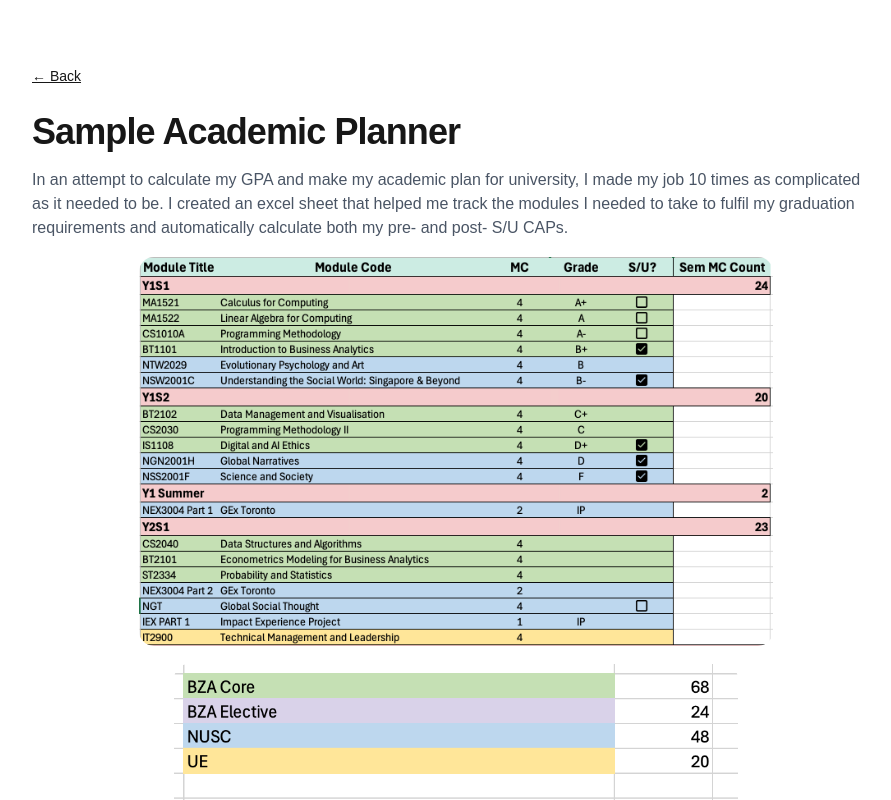
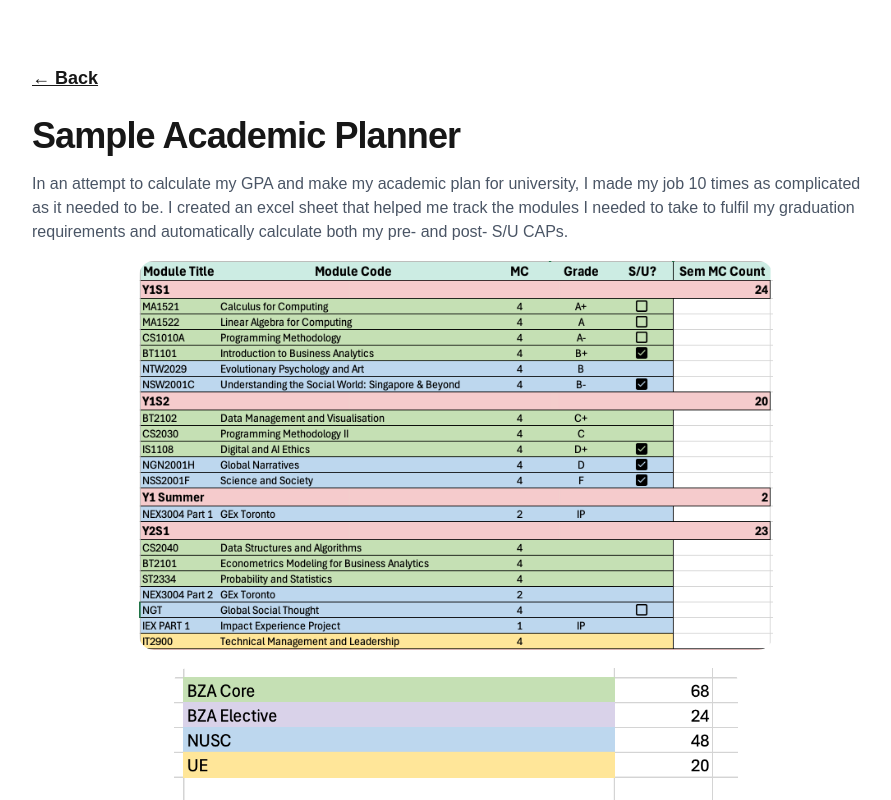
Before and after one commit to harenraj7/Personal-Website, a Next.js app: page /projects/academic-planner in a window 1280 px wide. Shown: the top 800 px of the page, without its empty margins (184-1075 px from the left). Built offline with nearby package versions, Linux system fonts and the light colour scheme.

Commit message:
Update Back link style in AcademicPlannerPage

```diff
--- a/app/projects/academic-planner/page.tsx
+++ b/app/projects/academic-planner/page.tsx
@@ -4,9 +4,9 @@ import Image from "next/image";
 export default function AcademicPlannerPage() {
   return (
     <main className="mx-auto max-w-4xl px-6 py-16">
-      <Link className="text-sm underline" href="/">
-        ← Back
-      </Link>
+      <Link className="text-lg font-semibold underline" href="/">
+  ← Back
+</Link>
 
       <h1 className="mt-6 text-4xl font-bold tracking-tight">
         Sample Academic Planner
```
